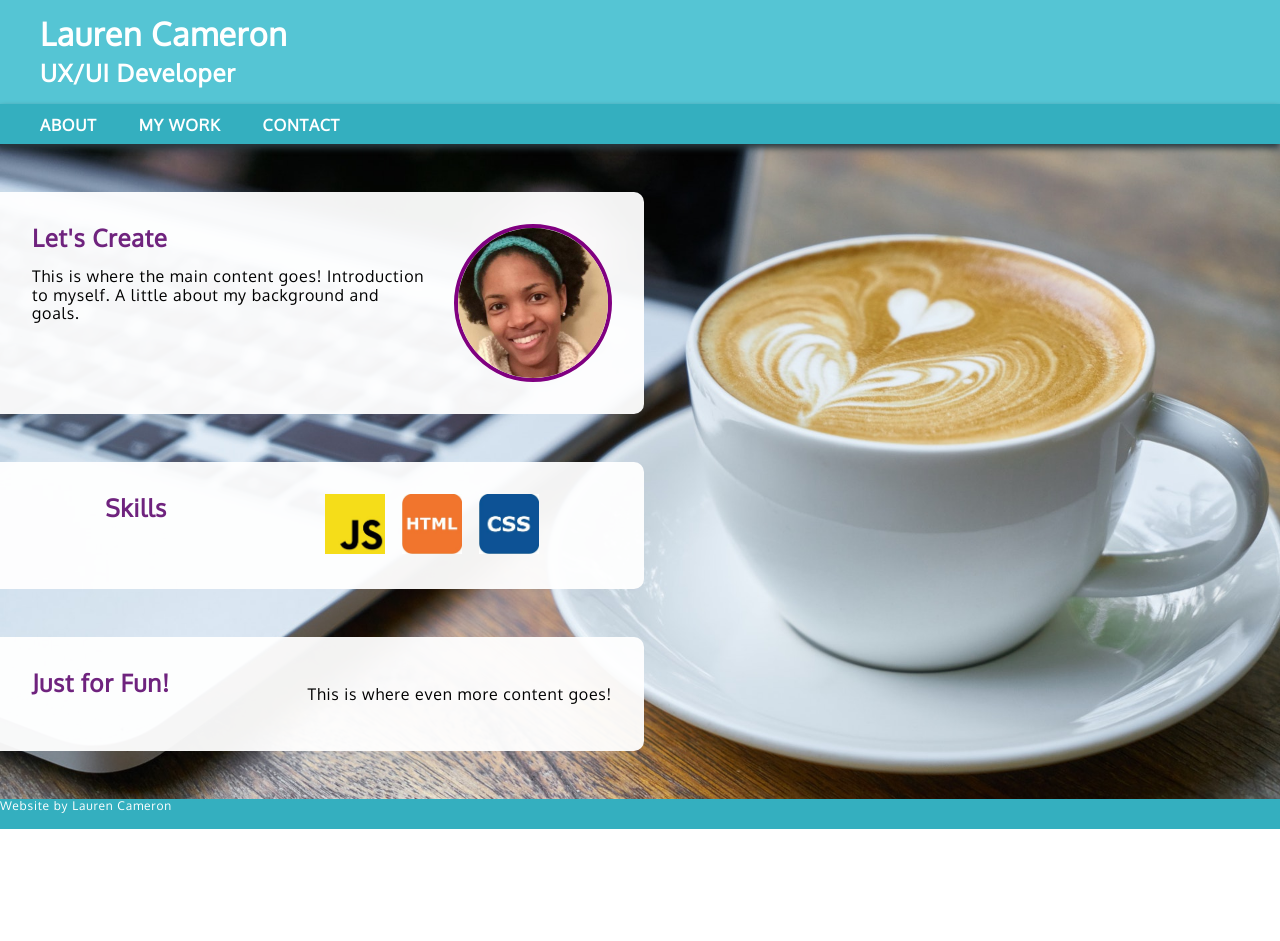
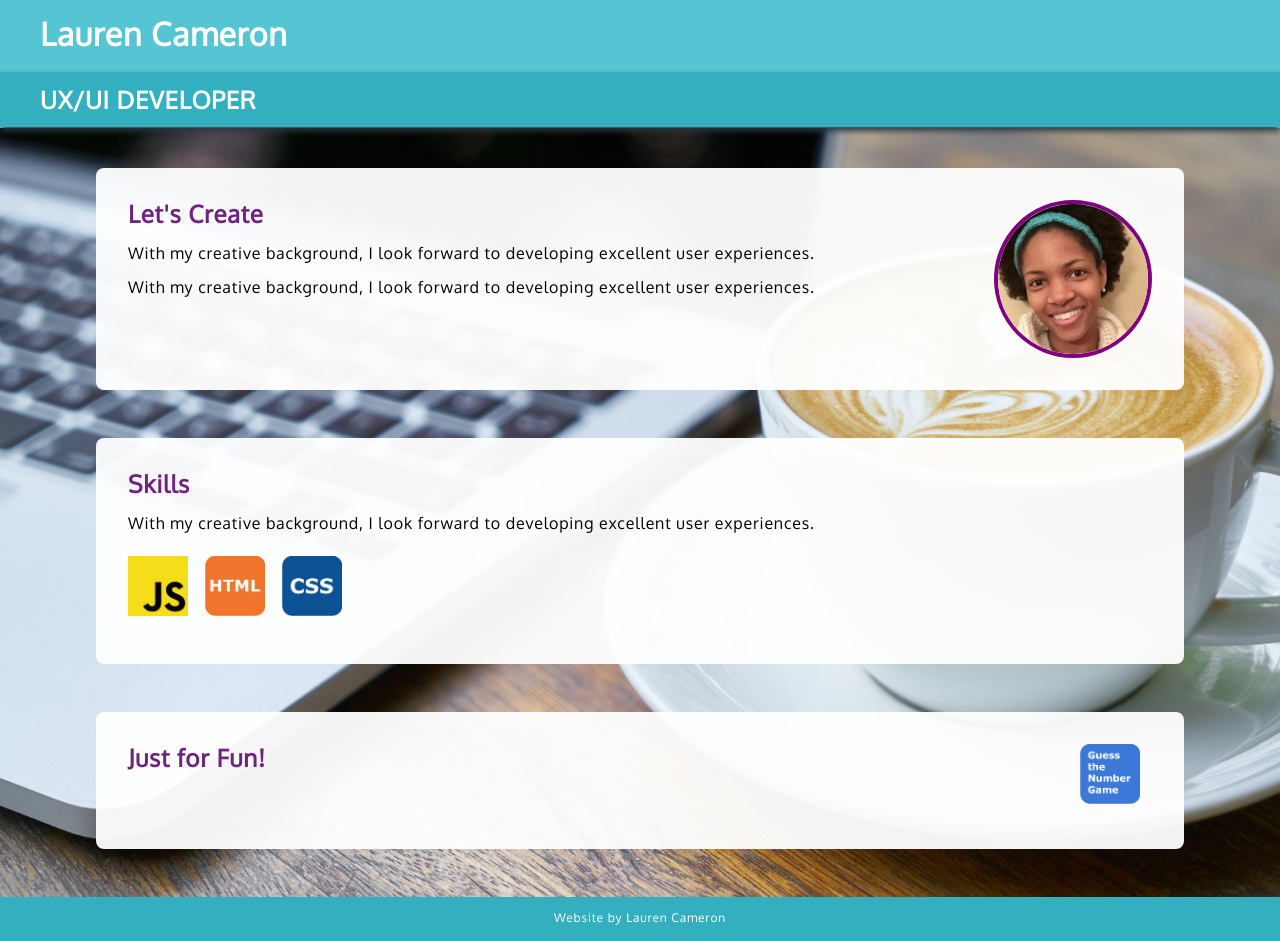
Before and after one commit to laurloves2code/LCdeveloper, a plain HTML site: page index.html in a window 1280 px wide. Before the commit the page ends 829 px from the top, so only its background shows below. Drawn offline with Linux system fonts and the light colour scheme.

Commit message:
Add files via upload

```diff
--- a/css/style.css
+++ b/css/style.css
@@ -1,7 +1,6 @@
-
 .main-header {
     width: 100%;
-    height: auto;
+    height: 120px;
     background-color: rgb(85,197,212);
     color: #ffffff;
 
@@ -9,7 +8,7 @@
 
 .main-nav {
     width: 100%;
-    height: 40px;
+    height: 55px;
     background-color: rgb(52, 175, 191);
     color: #ffffff;
     filter: drop-shadow(0 4px 3px rgb(40, 56, 63));
@@ -29,6 +28,10 @@
     color: #6f237e;
 }
 
+.header-content {
+    margin-bottom: 1.2em;
+}
+
 .header-content,
 .nav-content {
     padding-left: 40px;
@@ -38,7 +41,7 @@
     display: flex;
     justify-content: space-between;
     max-width: 300px;
-    padding-top: .75em;
+    padding-top: .9em;
     text-transform: uppercase;
 }
 
@@ -72,13 +75,14 @@ body {
 }
 
 .content-block {
-    width: 60%;
+    width: 80%;
+    margin: auto;
     min-width: 200px;
-    max-width: 580px;
+    /* max-width: 580px; */
     background-color: rgb(255, 255, 255, .95);
     padding: 2em;
     margin-top: 3em;
-    border-radius: 0 10px 10px 0;
+    border-radius: 8px;
     display: flex;
     justify-content: space-between;
 }
@@ -99,21 +103,31 @@ body {
 }
 
 .content-logo {
-    width: 60%;
+    width: 80%;
+    margin: auto;
     min-width: 200px;
-    max-width: 580px;
+    /* max-width: 580px; */
     background-color: rgb(255, 255, 255, .95);
     padding: 2em;
     margin-top: 3em;
-    border-radius: 0 10px 10px 0;
+    border-radius: 8px;
     display: flex;
-    justify-content: space-around;
+    justify-content: space-between;
     flex-basis: 1;
+}
+
+.content-logo p {
+    margin: 0 3em;
+}
+
+.skill-logos {
+    margin-top: 1.5em;
 }
 
 .logo {
     width: 60px;
-    padding-left: 12px;
+    padding-right: 12px;
+    margin-bottom: .8em;
 }
 
 .bkg-img {
@@ -128,7 +142,9 @@ footer {
     background-color: rgb(52, 175, 191);
     color: #ffffff;
     margin-top: 4em;
+    padding-top: 1.2em;
     font-size: .75em;
+    text-align: center;
 }
 
 /* .content-block {
--- a/index.html
+++ b/index.html
@@ -14,15 +14,15 @@
       <div class = "header-area">
         <div id = "top" class = "header-content">
             <h1>Lauren Cameron</h1>
-            <h2>UX/UI Developer</h2>
           </div>
 
 
             <nav class="main-nav">
                 <div class = "nav-content">
-                  <a href="#top">About</a>
+                  <h2>UX/UI Developer</h2>
+                  <!-- <a href="#top">About</a>
                   <a>My Work</a>
-                  <a>Contact</a>
+                  <a>Contact</a> -->
                 </div>
             </nav>
         </div>
@@ -33,26 +33,32 @@
       <div class="content-block" id="main-content" >
         <div class="content-column">
           <h2>Let's Create</h2>
-          <p>This is where the main content goes! Introduction to myself.
-            A little about my background and goals.
+          <p>With my creative background, I look forward to developing excellent user experiences.
+          </p>
+          <p>With my creative background, I look forward to developing excellent user experiences.
           </p>
         </div>
         <img class="profile" src="img/LaurenC.jpg">
       </div>
 
+      <div class="content-block" id="main-content" >
+          <div class="content-column">
+              <h2>Skills</h2>
+              <p>With my creative background, I look forward to developing excellent user experiences.
+              </p>
+              <div class = "skill-logos">
+                  <img class="logo" src="img/JS_logo.jpg">
+                  <img class="logo" src="img/html_logo.jpg">
+                  <img class="logo" src="img/css_logo.jpg">
+              </div>
+          </div>
 
-        <div class="content-logo" id="main-content" >
-          <h2>Skills</h2>
-          <div>
-            <img class="logo" src="img/JS_logo.jpg">
-            <img class="logo" src="img/html_logo.jpg">
-            <img class="logo" src="img/css_logo.jpg">
-          </div>
       </div>
+
 
       <div class="content-block" id="main-content" >
         <h2>Just for Fun!</h2>
-        <p>This is where even more content goes!</p>
+        <img class="logo" src="img/guess.png">
       </div>
 
     </div>
```
Also changed, not shown: img/guess.png (added).
